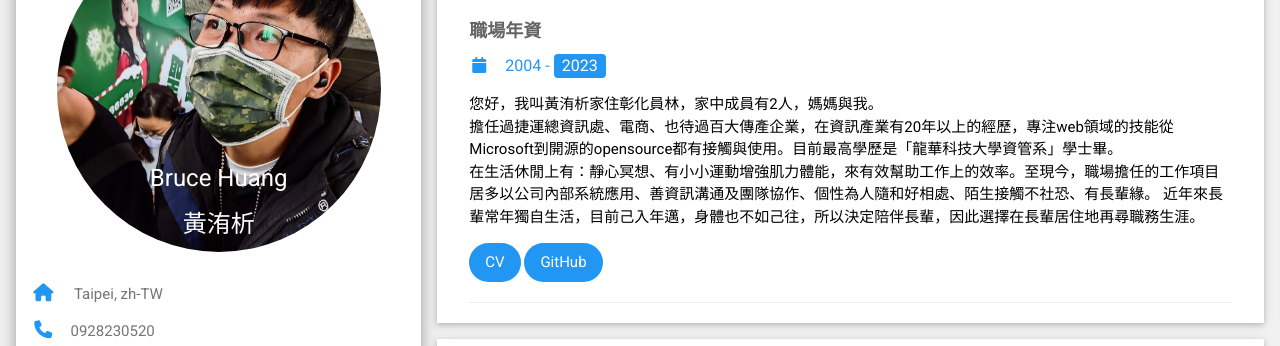
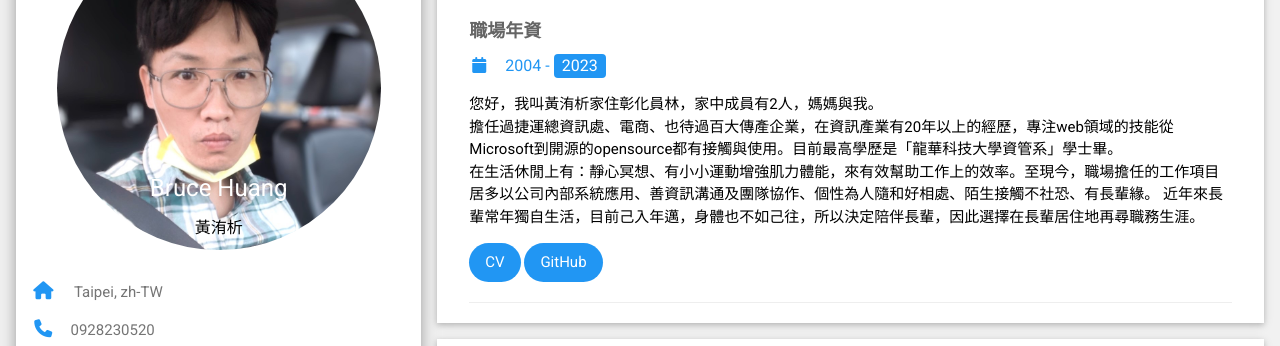
Before and after one commit to cn27529/cv-xispace, a plain HTML site: page index.html in a window 1280 px wide. Shown: the part 106-452 px from the top of the page. Drawn offline with nearby package versions, Linux system fonts and the light colour scheme.

Commit message:
cv-photo13.jpg

```diff
--- a/index.html
+++ b/index.html
@@ -1,6 +1,6 @@
 <!DOCTYPE html>
 <html>
-<title>2024 Bruce Huang | CV Profile</title>
+<title>2025 Bruce Huang | CV Profile</title>
 <meta name="keywords" content="析空間,Xispace.app,程式課程,課程教學">
 <meta name="description"
     content="析空間 | CV Profile | cv.xispace.app | 擔任過捷運總資訊處、電商、也待過百大傳產企業，在資訊產業有20年以上的經歷，專注web領域的技能從Microsoft到開源的opensource都有接觸與使用。目前最高學歷是「龍華科技大學資管系」學士畢。">
@@ -54,13 +54,13 @@
                 <div class="w3-white w3-text-grey w3-card-4">
                     <div class="w3-display-container w3-center">
 
-                        <img src="./images/cv-photo12.jpg" class="w3-circle w3-margin" style="width:80%" alt="Avatar">
+                        <img src="./images/cv-photo13.jpg" class="w3-circle w3-margin" style="width:80%" alt="Avatar">
                         <!--
                         <img src="./images/cv-photo12.jpg" class="" style="width:100%" alt="Avatar">
                         -->
                         <div class="w3-display-bottommiddle w3-container w3-text-white w3-margin-bottom">
                             <h3>Bruce Huang</h3>
-                            <h3>黃洧析</h3>
+                            <h6 class="w3-text-black">黃洧析</h6>
                         </div>
                     </div>
                     <div class="w3-container">
```
Also changed, not shown: images/cv-photo13.jpg (added).
